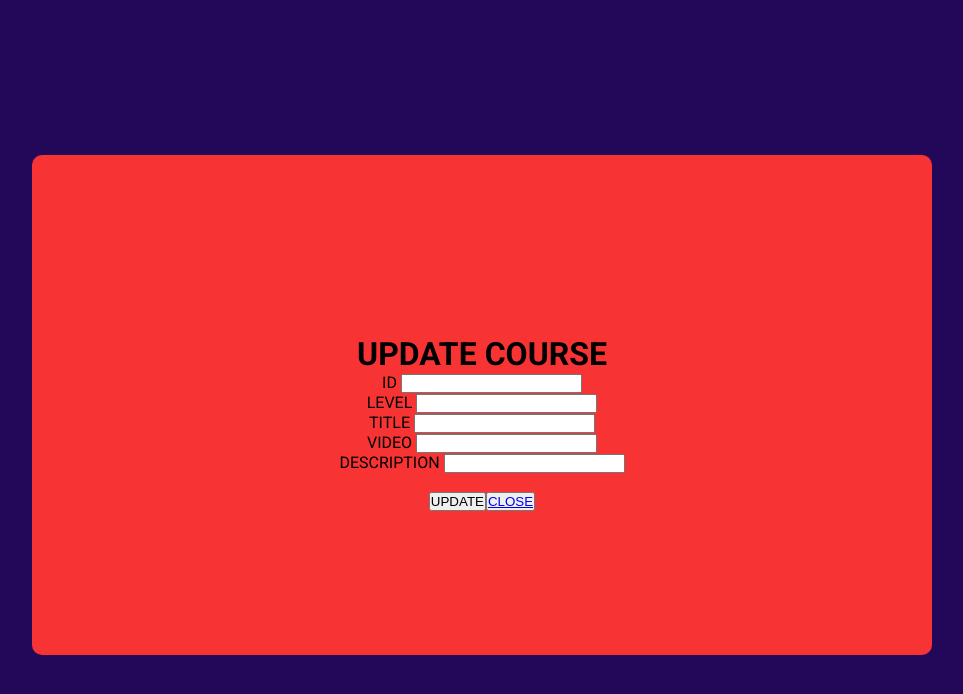
After one commit to Dilipkumarjadam/easyenglish, a PHP site: page /admin/update.php in a window 1280 px wide. The commit adds this page. Shown: the top 694 px of the page, without its empty margins (158-1121 px from the left). Run offline with PHP 8.4, Linux system fonts and the light colour scheme.

Commit message:
update course

```diff
--- /dev/null
+++ b/admin/update.php
@@ -0,0 +1,66 @@
+<?php
+require("../db.php");
+?>
+
+
+<link rel="stylesheet" href="../css/commentstyle.css">
+<div class="content_uc">
+    <h1>UPDATE COURSE</h1>
+    <?php
+      if(isset($_REQUEST['edit'])){
+        $sql = "SELECT  * FROM course WHERE id = {$_REQUEST['id']}";
+        $result = $conn->query($sql);
+        $row = $result->fetch_assoc();
+      }
+      if(isset($_REQUEST['update'])){
+        if(($_REQUEST['id'] == "") || ($_REQUEST['level']== "") || ($_REQUEST['title']== "") || ($_REQUEST['video']== "") || ($_REQUEST['description']== "")){
+            $msg = '<div>Please Fill all Fields</div>';
+        } else{
+            $rid = $_REQUEST['id'];
+            $rlevel = $_REQUEST['level'];
+            $rtitle = $_REQUEST['title'];
+            $rvideo = $_REQUEST['video'];
+            $rdescription = $_REQUEST['description'];
+            $sql = "UPDATE course SET id = '$rid',rlevel = '$level',rtitle = '$title',rvideo = '$video',rdescription = '$description'";
+            if($conn->query($sql) == TRUE){
+                $msg = '<div>Updated Successfully</div>';
+            } else {
+                $msg = '<div>Unable To Update</div>';
+            }
+        }
+    }
+    ?>
+    <form action="" method="POST">
+    <div class="contact">
+        <label for="id"> ID</label>
+        <input type="text" class="contact" name="id" id="id" value="<?php if(isset($row['id']))
+        { echo $row['id'];} ?>" readonly>
+    </div>
+    <div class="contact">
+        <label for="level"> LEVEL</label>
+        <input type="text" class="contact" name="level" id="level" value="<?php if(isset($row['level']))
+        { echo $row['level'];} ?>" >
+    </div>
+    <div class="contact">
+        <label for="title"> TITLE</label>
+        <input type="text" class="contact" name="title" id="title" value="<?php if(isset($row['title']))
+        { echo $row['title'];} ?>" >
+    </div>
+    <div class="contact">
+        <label for="video"> VIDEO</label>
+        <input type="text" class="contact" name="video" id="video" value="<?php if(isset($row['video']))
+        { echo $row['video'];} ?>" >
+        <div class="contact">
+        <label for="description"> DESCRIPTION</label>
+        <input type="text" class="contact" name="description" id="description" value="<?php if(isset($row['description']))
+        { echo $row['description'];} ?>" >
+    </div>
+    <br>
+    <div class="butt">
+        <button type="submit" class="" id="update" name="update">UPDATE<button>
+            <a href="adminhome.php">CLOSE</a>
+
+    </div>
+    <?php if(isset($msg)) {echo $msg;} ?>
+    </form>
+</div>
--- a/css/commentstyle.css
+++ b/css/commentstyle.css
@@ -95,6 +95,16 @@ body {
 	border-radius: 10px;
 	margin-top: 1500px;
 }
+.content_uc {
+	text-align: center;
+	background: rgb(247, 51, 51);
+	padding-top: 180px;
+	width: 900px;
+	height: 500px;
+	border-radius: 10px;
+	margin-top: 10px;
+	text-align: center;
+}
 
 .content p {
 	margin-bottom: 15px;
```
Also changed, not shown: admin/deletecourse.php (+19 -9 lines), delete.php (deleted, +0 -17 lines).
